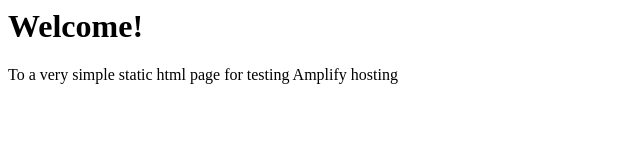
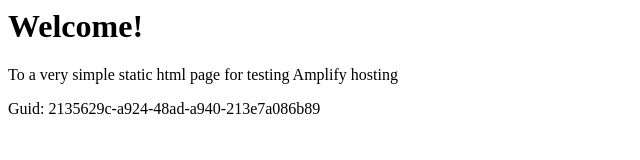
Before and after one commit to aws-aemilia-arn/Github-PR-Commit-Integration-Test-DoNotTouch-GitHubAutoBuildPrPreviewCanaryTest-v1-prod-eu-north-1, a website: page src/index.html in a window 1280 px wide. Shown: the whole page, without its empty margins (0-640 px from the left). Drawn offline with Linux system fonts and the light colour scheme.

Commit message:
commit from integ tests

```diff
--- a/src/index.html
+++ b/src/index.html
@@ -1,3 +1,5 @@
+
+
 <html lang="en">
 
 <head>
@@ -10,6 +12,6 @@
 <body>
     <h1>Welcome!</h1>
     <p>To a very simple static html page for testing Amplify hosting</p>
-</body>
+    <p>Guid: 2135629c-a924-48ad-a940-213e7a086b89</p></body>
 
 </html>
```
